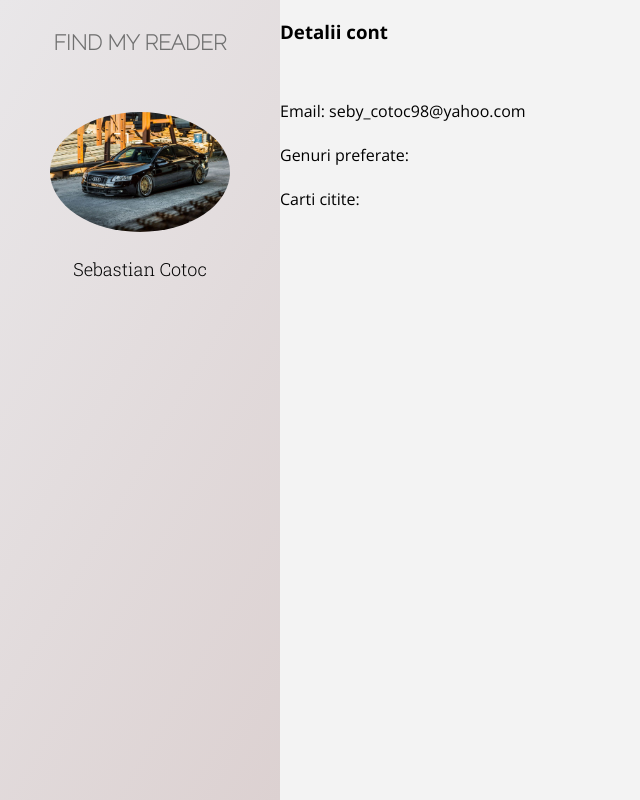
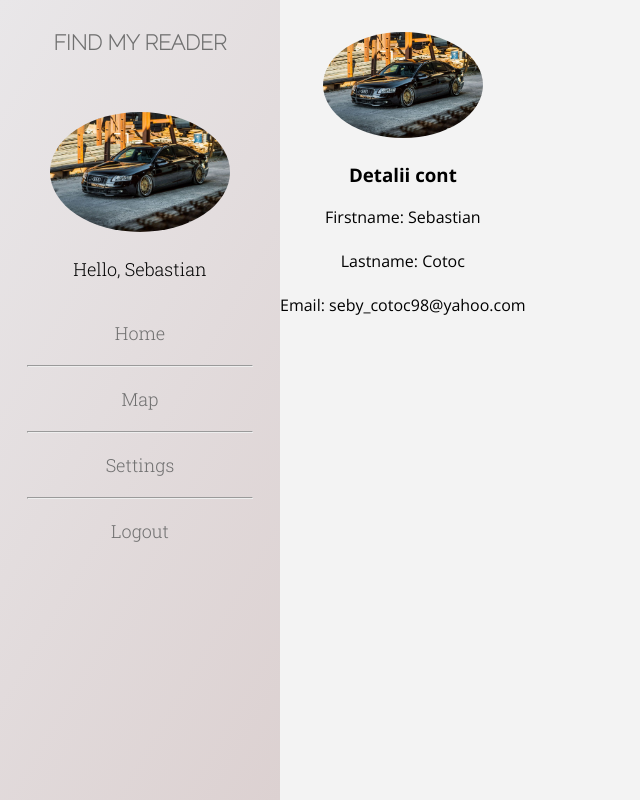
Before and after one commit to Corbix/Find-my-Reader, a PHP site: the page made by myreader/profile.php in a window 1280 px wide. Shown: the whole page, without its empty margins (0-640 px from the left). Run offline with PHP 8.4, Linux system fonts and the light colour scheme; a user stored in the database is signed in; data comes from the database, SQL or seed files in the repository; tables that the repository leaves empty hold one stand-in row (values such as "Sample post").

Commit message:
Add files via upload
new version profile

```diff
--- a/myreader/profile.php
+++ b/myreader/profile.php
@@ -36,20 +36,19 @@
 	<link href="https://fonts.googleapis.com/css2?family=Open+Sans:ital,wght@1,300&display=swap" rel="stylesheet">
 </head>
 	<body>
-		<div class="menu" id='menu'>
-			<h3>Find my reader</h3>
+		<?php include('menu.php'); ?>
+		<div class="right-side">
+		<center>
 			<div class="avatarprofile">
 				<!-- <a href="<?php echo "images/avatars/".$c_avatar; ?>"><img src="<?php echo "images/avatars/".$c_avatar; ?>" alt=""></a> -->
 				<img src="<?php echo "images/avatars/".$c_avatar; ?>" alt="">
 			</div>
+			<h3>Detalii cont</h3>
 			<p>
-				<?php echo $c_firstname;?>
-				<?php echo $c_lastname;?>
-			</p>
-		</div>
-		<div class="right-side">
-			<h3>Detalii cont</h3><br>
-			<p>
+				Firstname: <?php echo $c_firstname;?><br><br>
+
+				Lastname: <?php echo $c_lastname;?><br><br>
+
 				Email: <?php echo $c_email;?><br><br>
 
 				<?php if ($c_birthday){ ?>
@@ -70,12 +69,14 @@
 				Descriere: <?php echo $c_description; ?><br><br>
 				<?php } ?>
 
-				Genuri preferate:
 				<?php
 				include('Includere/connection.php');
 				$sql = "SELECT * FROM `genres_users` WHERE `email` = '$c_email'";
 				$datas = $dbh->query($sql);
 				$count = $datas->rowCount();
+				if ($count >= 1)
+				{
+					echo "Genuri preferate:";
 					if($datas !== false)
 					{
 						foreach($datas as $row)
@@ -85,15 +86,20 @@
 							echo ", ";
 						}
 					}
+					echo "<br><br>";
+				}
 				$dbh = null;
-				?><br><br>
+				?>
 
-				Carti citite:
+
 				<?php
 				include('Includere/connection.php');
 				$sql = "SELECT * FROM `books_users` WHERE `email` = '$c_email'";
 				$datas = $dbh->query($sql);
 				$count = $datas->rowCount();
+				if ($count >= 1)
+				{
+					echo "Carti citite:";
 					if($datas !== false)
 					{
 						foreach($datas as $row)
@@ -103,9 +109,11 @@
 							echo ", ";
 						}
 					}
+				}
 				$dbh = null;
 				?>
 			</p>
+		</center>
 		</div>
 	</body>
 </html>
```
Lines whose indentation alone changed are shown as unchanged.
